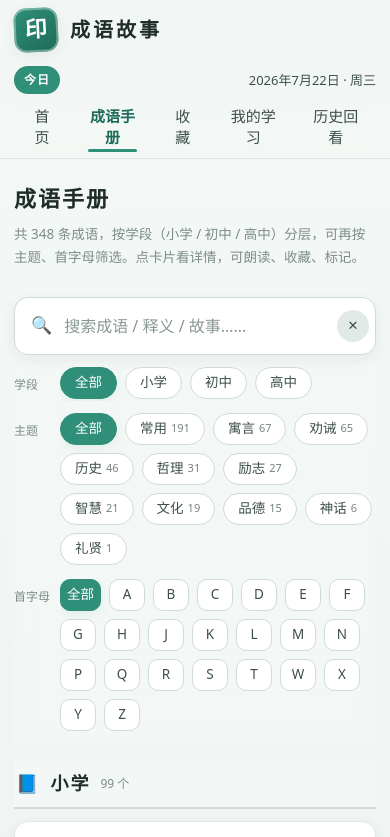
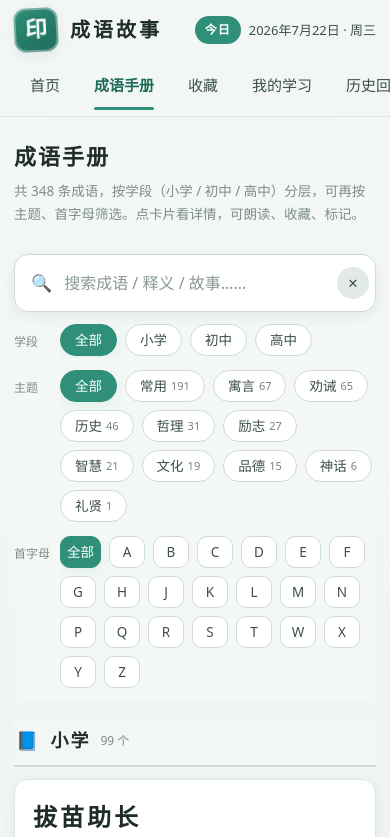
Before and after one commit to liumingmusic/idiom-story, a website: page index.html in a window 390 px wide. Both pictures are taken after a click on the button "成语手册". Shown: the top 837 px of the page. Drawn offline with Linux system fonts and the light colour scheme.

Commit message:
mobile fix: assets/css/style.css

```diff
--- a/assets/css/style.css
+++ b/assets/css/style.css
@@ -236,7 +236,7 @@ a { color: var(--accent-2); text-decoration: none; }
 
 /* ============================== 成语手册 ============================== */
 .hb-toolbar {
-  position: sticky; top: 0; z-index: 10;
+  position: sticky; top: 132px; z-index: 10;
   background: rgba(243, 247, 245, .92);
   backdrop-filter: blur(8px); padding: 14px 0 10px; margin-top: 8px;
 }
@@ -293,9 +293,9 @@ a { color: var(--accent-2); text-decoration: none; }
 .chip .cnt { opacity: .7; font-size: 11px; }
 
 .hb-list { margin: 6px 0 30px; }
-.hb-group { margin: 18px 0 4px; scroll-margin-top: 150px; }
+.hb-group { margin: 18px 0 4px; scroll-margin-top: 360px; }
 .hb-group-title {
-  position: sticky; top: 96px; z-index: 5;
+  position: static; z-index: 5;
   display: flex; align-items: center; gap: 10px;
   font-family: var(--serif); font-weight: 700; font-size: 18px; letter-spacing: 2px;
   color: var(--ink); margin: 0 0 12px; padding: 8px 2px;
@@ -400,10 +400,13 @@ a { color: var(--accent-2); text-decoration: none; }
 @media (max-width: 720px) {
   .wrap { padding: 0 14px; }
   .site-sub { display: none; }
+
+  /* 顶部导航：横向滑动；按钮不被压缩、文字不换行 */
   .topnav { display: flex; flex-wrap: nowrap; overflow-x: auto; gap: 2px; padding-bottom: 6px; -webkit-overflow-scrolling: touch; }
   .topnav::-webkit-scrollbar { display: none; }
+  .topnav .navlink { flex: 0 0 auto; white-space: nowrap; }
   .header-inner { padding-top: 8px; padding-bottom: 6px; }
-  .today-meta { width: 100%; justify-content: space-between; }
+  .today-meta { flex: none; }
 
   /* 底部 Tab 栏已移除：桌面与手机端导航统一由顶部 #topnav 承担 */
 
@@ -419,10 +422,11 @@ a { color: var(--accent-2); text-decoration: none; }
   .stats { grid-template-columns: repeat(3, 1fr); gap: 8px; }
   .stat { padding: 12px 8px; }
   .stat .big { font-size: 22px; }
-  .quick { grid-template-columns: 1fr; }
+
+  /* 手册：工具条吸附在吸顶导航之下；分组标题改为静态避免与工具条重叠 */
+  .filter-label { width: 36px; font-size: 12px; }
+  .chips { flex: 1 1 auto; min-width: 0; }
   .results-grid { grid-template-columns: 1fr; }
-  .filter-label { width: 36px; font-size: 12px; }
-  .hb-group-title { top: 86px; }
   .modal-body { padding: 22px 16px 20px; }
 }
 
```
